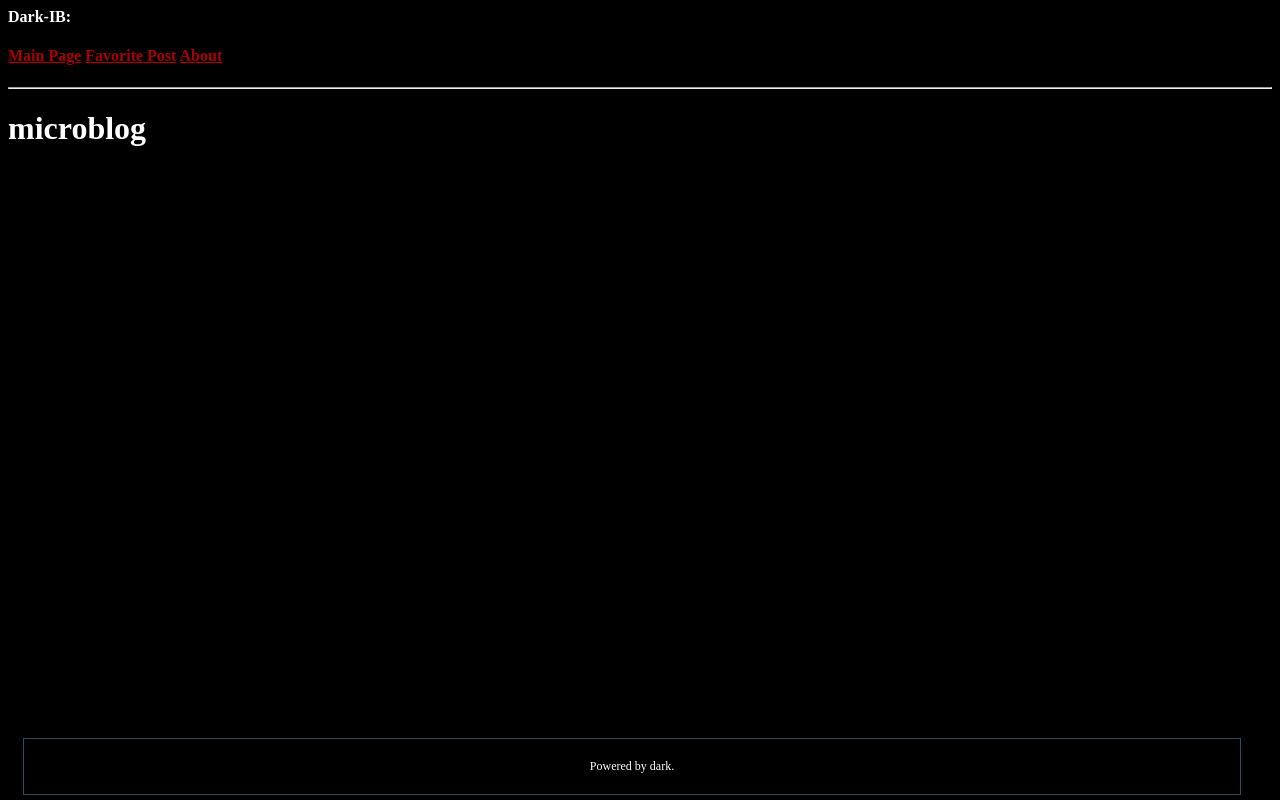
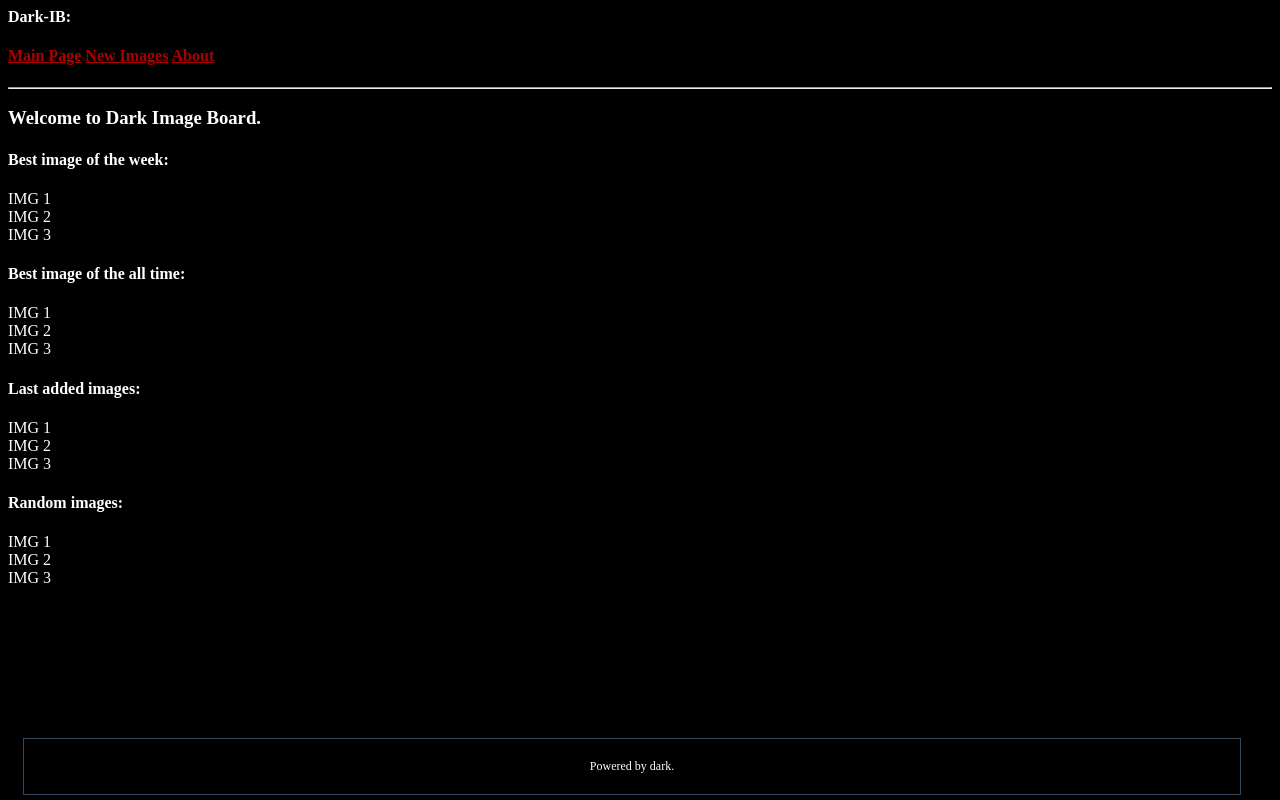
Before and after one commit to DarkErVV/DarkIB, a Flask app: page / in a window 1280 px wide. Run offline with Flask 2, Linux system fonts and the light colour scheme.

Commit message:
Edit Templates.

```diff
--- a/darkib/app/templates/base.html
+++ b/darkib/app/templates/base.html
@@ -10,8 +10,8 @@
   <body>
     <div><h4>Dark-IB:<h4>
       <a href="/">Main Page</a>
-      <a href="/">Favorite Post</a>
-      <a href="/">About</a>
+      <a href="/new">New Images</a>
+      <a href="/about">About</a>
     </div>
     <hr>
     {% with messages = get_flashed_messages() %}
--- a/darkib/app/templates/index.html
+++ b/darkib/app/templates/index.html
@@ -1,11 +1,38 @@
 {% extends "base.html" %}
 {% block content %}
- {% if user %}
-    <h1>Hi, {{user.nickname}}!</h1>
-    {% else %}
-    <h1>microblog</h1>
-    {% endif %}
-{% for post in posts %}
-<div><p>{{post.author.nickname}} says: <b>{{post.body}}</b></p></div>
-{% endfor %}
+    <h3>Welcome to Dark Image Board.</h3>
+    <div>
+        <h4>Best image of the week:</h4>
+        <div> IMG 1 </div>
+        <div> IMG 2 </div>
+        <div> IMG 3 </div>
+    </div>
+
+
+    <div>
+        <h4>Best image of the all time:</h4>
+        <div> IMG 1 </div>
+        <div> IMG 2 </div>
+        <div> IMG 3 </div>
+    </div>
+
+    <div>
+        <h4>Last added images:</h4>
+        <div> IMG 1 </div>
+        <div> IMG 2 </div>
+        <div> IMG 3 </div>
+    </div>
+
+    <div>
+        <h4>Random images:</h4>
+        <div> IMG 1 </div>
+        <div> IMG 2 </div>
+        <div> IMG 3 </div>
+    </div>
+
+
+    {% for post in posts %}
+        <div><p>{{post.author.nickname}} says: <b>{{post.body}}</b></p></div>
+    {% endfor %}
+
 {% endblock %}
--- a/darkib/app/views.py
+++ b/darkib/app/views.py
@@ -6,6 +6,10 @@ from app import app
 def index():
     return  render_template("index.html")
 
+@app.route('/new')
+def new_img():
+    return  render_template("new_img.html")
+
 @app.route('/about')
 def about():
     return render_template('about.html')
```
Also changed, not shown: darkib/app/templates/about.html (+5 -5 lines), darkib/app/templates/new_img.html (added, +7 -0 lines).
